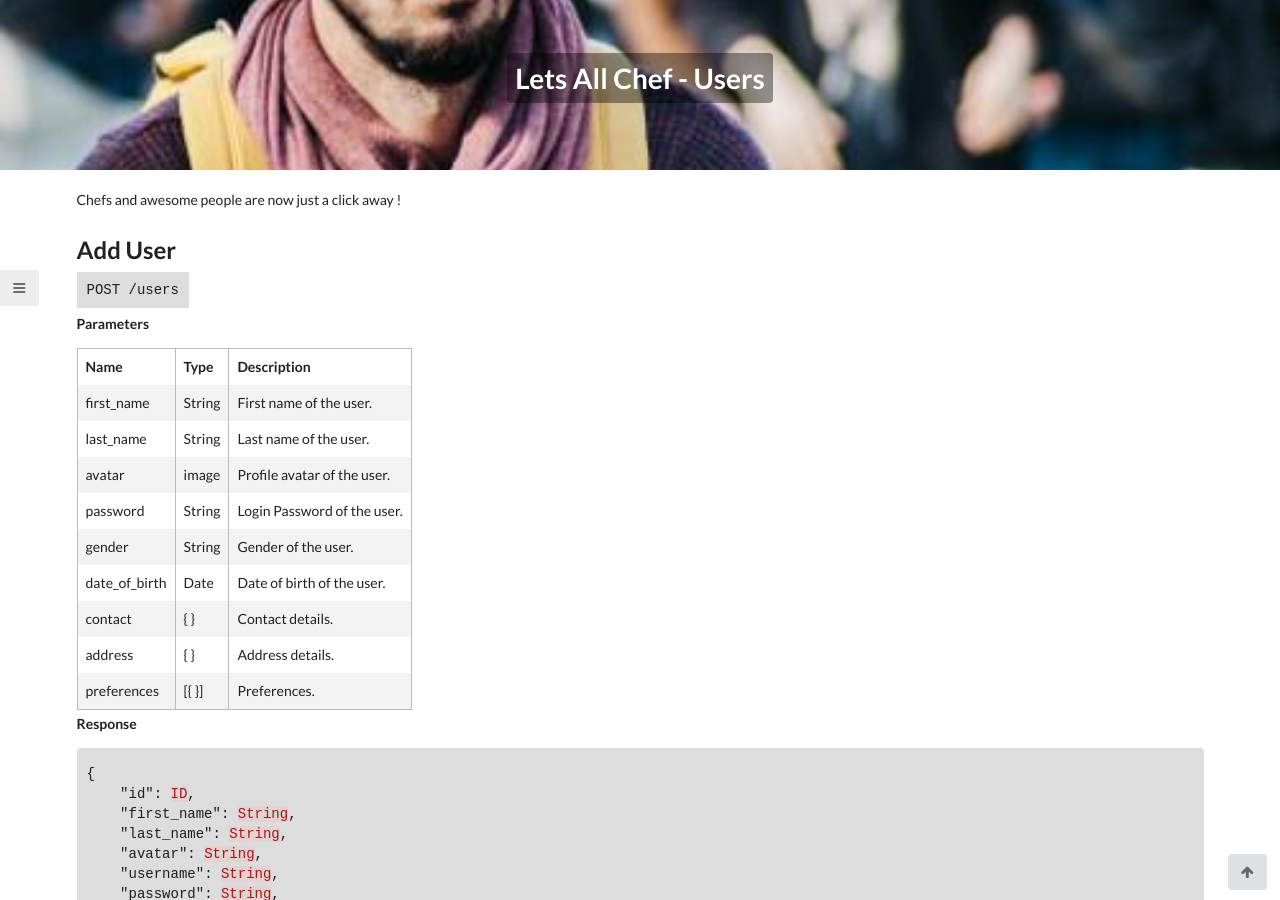
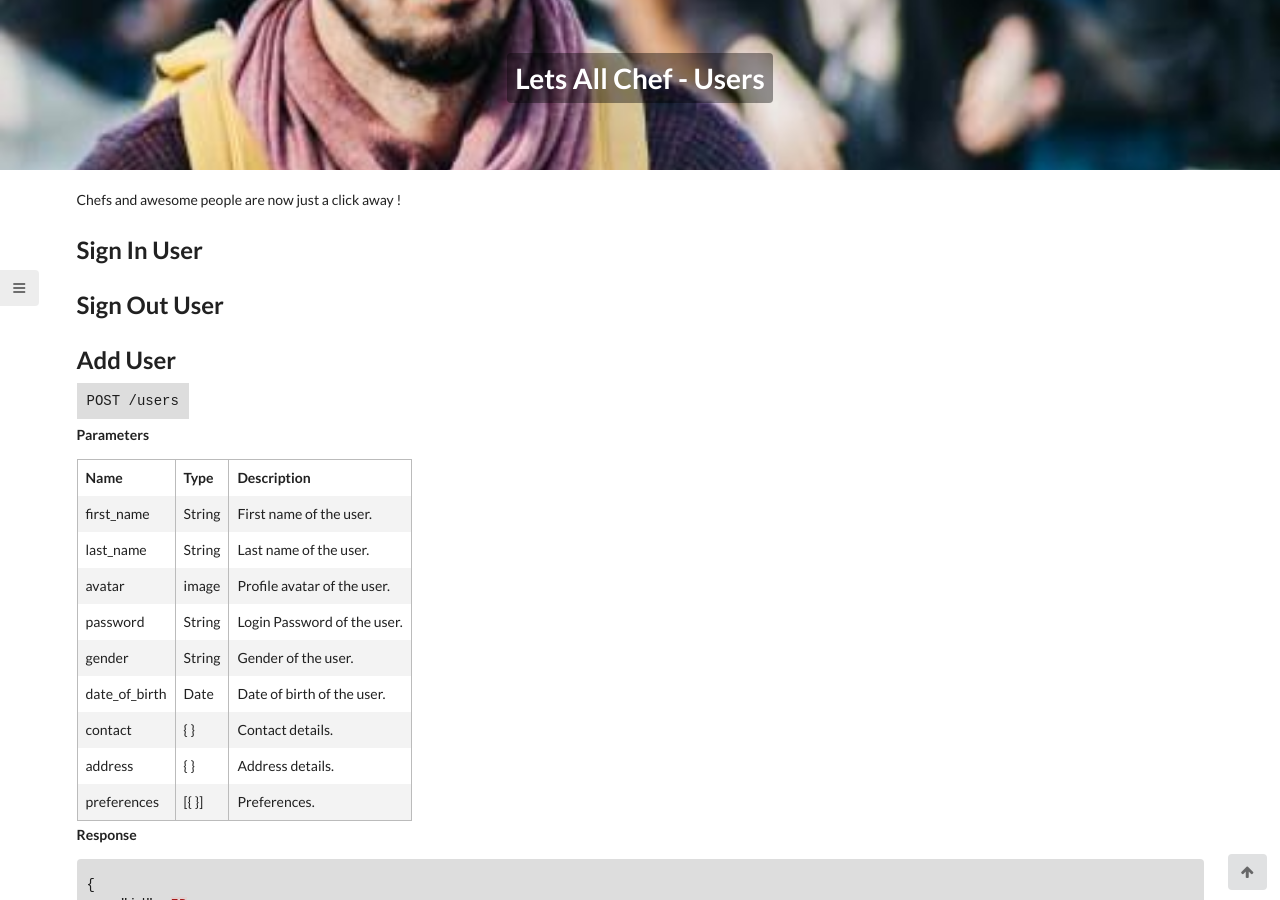
Before and after one commit to letsallchef/docs, a Jekyll site: the page built from _posts/api/2017-03-04-users.md, in a window 1280 px wide and 900 px high. Built offline with Jekyll 4.4.1, drawn with Linux system fonts in a browser that asks for light colours.

Commit message:
adds signin and signout api endpoints

```diff
--- a/_includes/api-sidebar.html
+++ b/_includes/api-sidebar.html
@@ -61,6 +61,8 @@
 	<div class="item">
 		<a href="{{ site.baseurl }}/api/users" class="header">Users</a>
 		<div class="menu">
+			<a href="{{ site.baseurl }}/api/users#sign-in-user" class="item">Sign In User</a>
+			<a href="{{ site.baseurl }}/api/users#sign-out-user" class="item">Sign Out User</a>
 			<a href="{{ site.baseurl }}/api/users#add-user" class="item">Add User</a>
 			<a href="{{ site.baseurl }}/api/users#search-users" class="item">Search Users</a>
 			<a href="{{ site.baseurl }}/api/users#get-my-profile" class="item">Get My Profile</a>
--- a/_posts/api/2017-03-04-users.md
+++ b/_posts/api/2017-03-04-users.md
@@ -7,6 +7,10 @@ layout: api
 ---
 Chefs and awesome people are now just a click away !
 <!--more-->
+
+## Sign In User
+
+## Sign Out User
 
 ## Add User
 
```
